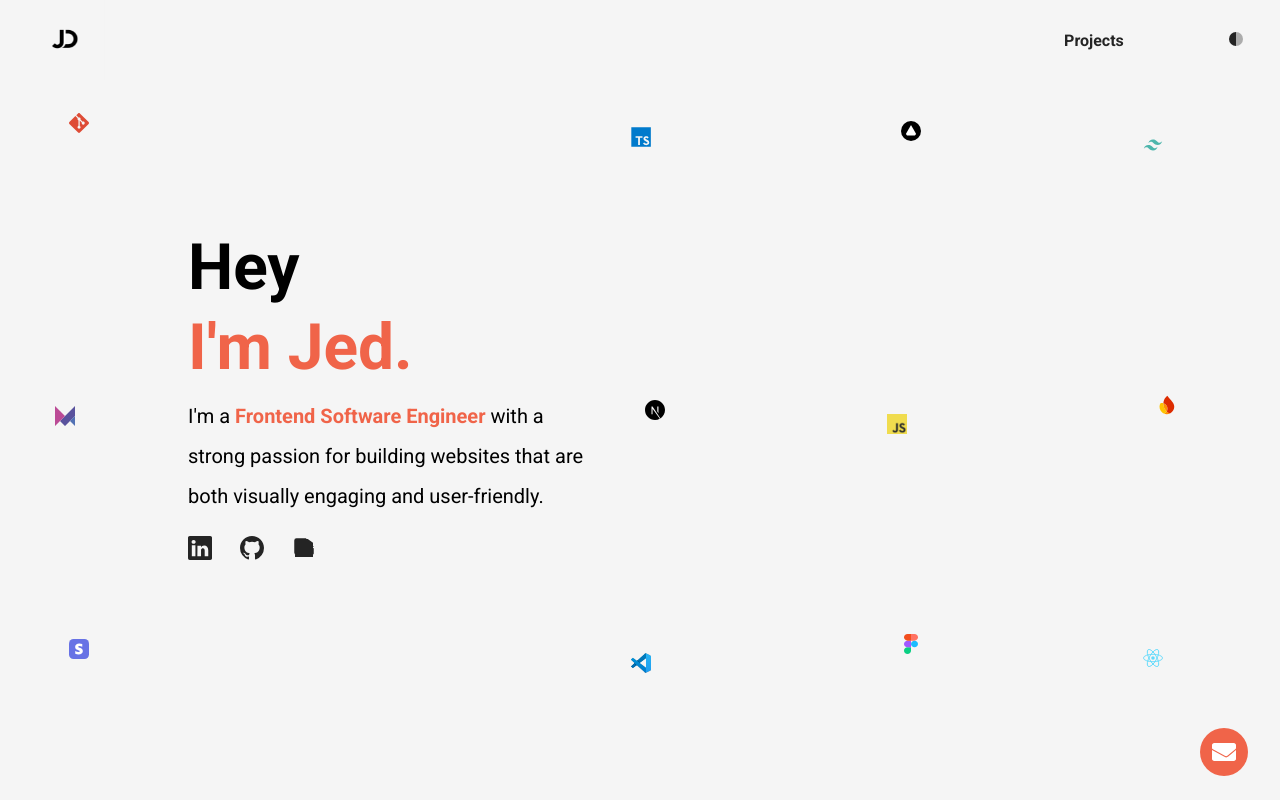
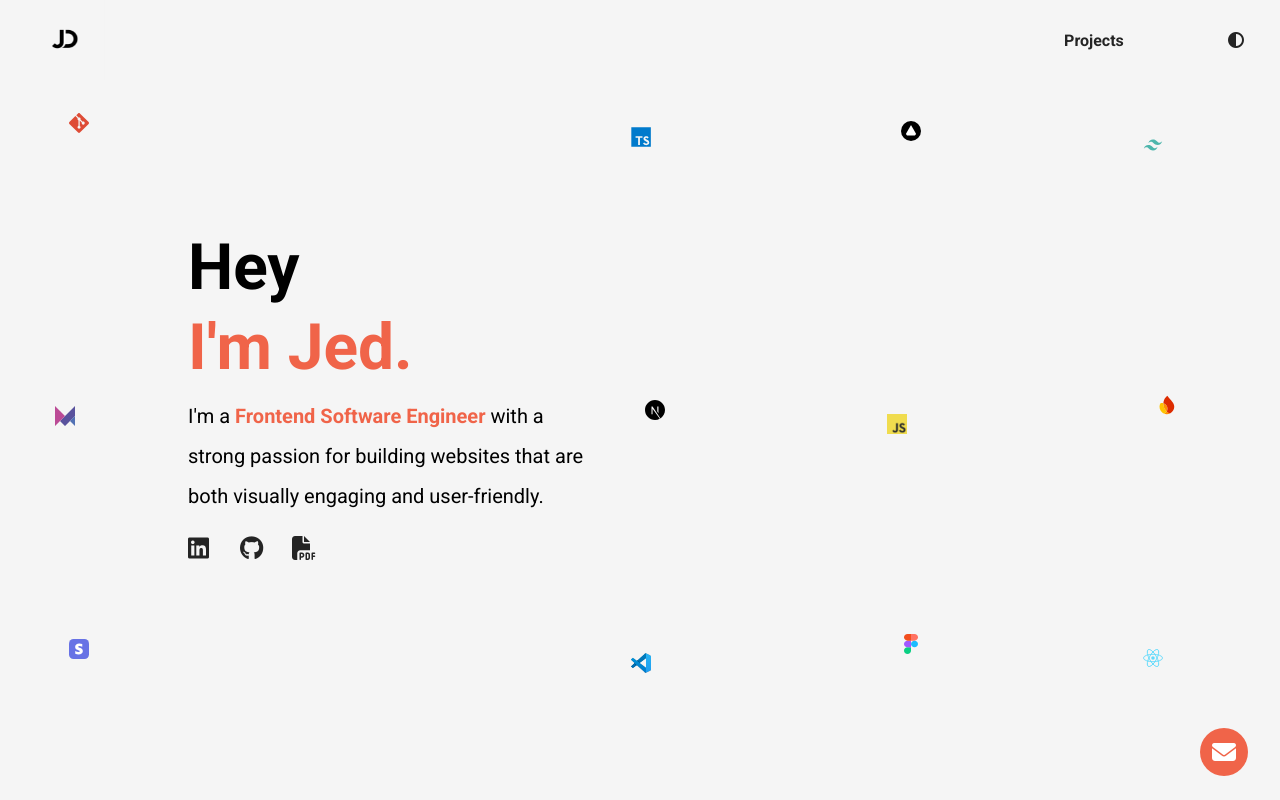
Before and after one commit to jeddelich/next-portfolio, a Next.js app: page / in a window 1280 px wide. Shown: the top 800 px of the page. Built offline with nearby package versions, Linux system fonts and the light colour scheme.

Commit message:
fix: undo last commit

```diff
--- a/app/layout.tsx
+++ b/app/layout.tsx
@@ -1,5 +1,6 @@
 import type { Metadata } from "next";
 import { Roboto } from "next/font/google";
+import Script from "next/script";
 import "./globals.css";
 
 // Layout
@@ -39,6 +40,11 @@ export default function RootLayout({
       className={`${roboto.variable} h-full antialiased`}
     >
       <body className="min-h-full flex flex-col">
+        <Script
+          src="https://kit.fontawesome.com/b6ac0a8ac4.js"
+          crossOrigin="anonymous"
+          strategy="afterInteractive"
+        />
         <ThemeProvider>
           <ModalProvider>
             <Navbar />
--- a/app/page.tsx
+++ b/app/page.tsx
@@ -24,32 +24,21 @@ export default function Home() {
               target="_blank"
               className={`${styles.socialLink} click`}
             >
-              <svg aria-hidden="true" viewBox="0 0 16 16" width="1em" height="1em" fill="currentColor">
-                <path d="M0 1.146C0 .513.526 0 1.175 0h13.65C15.474 0 16 .513 16 1.146v13.708c0 .633-.526 1.146-1.175 1.146H1.175A1.162 1.162 0 0 1 0 14.854zM4.943 13.5V6.169H2.542V13.5zM3.742 5.171c.837 0 1.358-.554 1.358-1.248-.015-.71-.52-1.248-1.342-1.248S2.4 3.213 2.4 3.923c0 .694.52 1.248 1.327 1.248zm9.758 8.329v-4.025c0-2.155-1.149-3.158-2.681-3.158-1.235 0-1.79.68-2.099 1.157h-.03v-.994H6.29c.03.658 0 7.02 0 7.02h2.4V9.58c0-.21.015-.42.077-.57.168-.42.55-.856 1.19-.856.84 0 1.176.646 1.176 1.593V13.5z" />
-              </svg>
+              <i className="fa-brands fa-linkedin"></i>
             </a>
             <a
               href="https://github.com/jeddelich"
               target="_blank"
               className={`${styles.socialLink} click`}
             >
-              <svg aria-hidden="true" viewBox="0 0 16 16" width="1em" height="1em" fill="currentColor">
-                <path d="M8 0C3.58 0 0 3.58 0 8a8 8 0 0 0 5.47 7.59c.4.07.55-.17.55-.38 0-.19-.01-.82-.01-1.49-2.01.37-2.53-.49-2.69-.94-.09-.23-.48-.94-.82-1.13-.28-.15-.68-.52-.01-.53.63-.01 1.08.58 1.23.82.72 1.21 1.87.87 2.33.66.07-.52.28-.87.51-1.07-1.78-.2-3.64-.89-3.64-3.95 0-.87.31-1.59.82-2.15-.08-.2-.36-1.02.08-2.12 0 0 .67-.21 2.2.82a7.63 7.63 0 0 1 4 0c1.53-1.04 2.2-.82 2.2-.82.44 1.1.16 1.92.08 2.12.51.56.82 1.27.82 2.15 0 3.07-1.87 3.75-3.65 3.95.29.25.54.73.54 1.48 0 1.07-.01 1.93-.01 2.2 0 .21.15.46.55.38A8.01 8.01 0 0 0 16 8c0-4.42-3.58-8-8-8" />
-              </svg>
+              <i className="fa-brands fa-github"></i>
             </a>
             <a
               className={`${styles.socialLink} click`}
               href="https://docs.google.com/document/d/1ERrjHAJd3pF_YNKKpFaNXXVOQ65JDc1v/edit?usp=sharing&ouid=114423874225935714907&rtpof=true&sd=true"
               target="_blank"
             >
-              <svg aria-hidden="true" viewBox="0 0 16 16" width="1em" height="1em" fill="currentColor">
-                <path d="M5.523 6.667h.72c.805 0 1.486.356 1.486 1.21 0 .855-.681 1.222-1.486 1.222h-.419V10H5.522z" />
-                <path d="M5.824 7.037v1.69h.378c.56 0 .869-.242.869-.85 0-.61-.31-.84-.869-.84z" />
-                <path d="M8.795 6.667h.99c1.06 0 1.812.59 1.812 1.666C11.597 9.41 10.844 10 9.785 10h-.99z" />
-                <path d="M9.095 7.037v2.593h.63c.735 0 1.25-.38 1.25-1.297 0-.914-.515-1.296-1.25-1.296z" />
-                <path d="M12.668 6.667h1.908v.37h-1.607v1.02h1.449v.369h-1.449V10h-.3z" />
-                <path d="M14 4.5V14H2V2h8.5zm-7.5 2a.75.75 0 0 0-.75.75v2.5c0 .414.336.75.75.75h3.5a.75.75 0 0 0 .75-.75v-.5h2.5a.75.75 0 0 0 .75-.75v-.25h.5v2.5A1.5 1.5 0 0 1 13 12.5H3A1.5 1.5 0 0 1 1.5 11V3A1.5 1.5 0 0 1 3 1.5h6.5V4A.5.5 0 0 0 10 4.5z" />
-              </svg>
+              <i className="fa-solid fa-file-pdf"></i>
             </a>
           </div>
         </header>
--- a/components/layout/Navbar.module.css
+++ b/components/layout/Navbar.module.css
@@ -111,12 +111,12 @@
 }
 
 :global(.dark-theme) .navLinkAnchor,
-:global(.dark-theme) .themeIcon {
+:global(.dark-theme .fa-circle-half-stroke) {
   color: white;
 }
 
-.themeIcon {
-  display: block;
+:global(.dark-theme .fa-arrow-down) {
+  color: white;
 }
 
 @media (max-width: 480px) {
--- a/components/layout/Navbar.tsx
+++ b/components/layout/Navbar.tsx
@@ -61,17 +61,7 @@ function Navbar() {
             href="#"
             className={`${styles.navLinkAnchor} link__hover-effect link__hover-effect--black`}
           >
-            <svg
-              aria-hidden="true"
-              viewBox="0 0 512 512"
-              width="1em"
-              height="1em"
-              fill="currentColor"
-              className={styles.themeIcon}
-            >
-              <path d="M256 32a224 224 0 1 0 0 448V32z" />
-              <path d="M256 32a224 224 0 0 1 0 448z" opacity="0.35" />
-            </svg>
+            <i className="fa-solid fa-circle-half-stroke"></i>
           </a>
         </li>
       </ul>
--- a/components/ui/LandingClientShell.module.css
+++ b/components/ui/LandingClientShell.module.css
@@ -38,7 +38,7 @@
   align-items: center;
 }
 
-.mailBtn svg {
+.mailBtn i {
   display: flex;
   align-items: center;
   justify-content: center;
--- a/components/ui/LandingClientShell.tsx
+++ b/components/ui/LandingClientShell.tsx
@@ -35,10 +35,7 @@ function LandingClientShell({ techStack, children }: LandingClientShellProps) {
         <>
           <a href="#" className={styles.mailBtnWrapper}>
             <button className={`${styles.mailBtn} click`} onClick={() => toggleModal()}>
-              <svg aria-hidden="true" viewBox="0 0 512 512" width="1em" height="1em" fill="currentColor">
-                <path d="M502.3 190.8L327.4 338c-15.4 13-37.4 13-52.8 0L9.7 190.8C3.8 185.8 0 178.5 0 170.8V112c0-26.5 21.5-48 48-48h416c26.5 0 48 21.5 48 48v58.8c0 7.7-3.8 15-9.7 20z" />
-                <path d="M0 214.6v185.4c0 26.5 21.5 48 48 48h416c26.5 0 48-21.5 48-48V214.6L346.8 354.4c-26.6 22.4-65 22.4-91.6 0L0 214.6z" />
-              </svg>
+              <i className="fa-solid fa-envelope"></i>
             </button>
           </a>
           <ScrollDown />
--- a/components/ui/Modal.tsx
+++ b/components/ui/Modal.tsx
@@ -45,17 +45,10 @@ function Modal() {
   return (
     <div className={styles.modal}>
       <div className={`${styles.modal__half} ${styles.modal__about}`}>
-        <svg
-          aria-hidden="true"
-          viewBox="0 0 384 512"
-          width="1em"
-          height="1em"
-          fill="currentColor"
-          className={`${styles.modal__exit} ${styles.modal__exitAbout} click`}
+        <i
+          className={`fa-solid fa-times ${styles.modal__exit} ${styles.modal__exitAbout} click`}
           onClick={() => toggleModal()}
-        >
-          <path d="M55.1 73.4c-12.5-12.5-12.5-32.8 0-45.3s32.8-12.5 45.3 0L192 119.8l91.6-91.7c12.5-12.5 32.8-12.5 45.3 0s12.5 32.8 0 45.3L237.3 165l91.6 91.6c12.5 12.5 12.5 32.8 0 45.3s-32.8 12.5-45.3 0L192 210.3l-91.6 91.6c-12.5 12.5-32.8 12.5-45.3 0s-12.5-32.8 0-45.3L146.7 165 55.1 73.4z" />
-        </svg>
+        ></i>
         <h3 className={styles.modal__title}>
           Here&apos;s more about me.
         </h3>
@@ -82,17 +75,10 @@ function Modal() {
         </p>
       </div>
       <div className={`${styles.modal__half} ${styles.modal__contact}`}>
-        <svg
-          aria-hidden="true"
-          viewBox="0 0 384 512"
-          width="1em"
-          height="1em"
-          fill="currentColor"
-          className={`${styles.modal__exit} ${styles.modal__exitContact} click`}
+        <i
+          className={`fa-solid fa-times ${styles.modal__exit} ${styles.modal__exitContact} click`}
           onClick={() => toggleModal()}
-        >
-          <path d="M55.1 73.4c-12.5-12.5-12.5-32.8 0-45.3s32.8-12.5 45.3 0L192 119.8l91.6-91.7c12.5-12.5 32.8-12.5 45.3 0s12.5 32.8 0 45.3L237.3 165l91.6 91.6c12.5 12.5 12.5 32.8 0 45.3s-32.8 12.5-45.3 0L192 210.3l-91.6 91.6c-12.5 12.5-32.8 12.5-45.3 0s-12.5-32.8 0-45.3L146.7 165 55.1 73.4z" />
-        </svg>
+        ></i>
         <h3 className={`${styles.modal__title} ${styles.centered}`}>
           Let&apos;s have a chat!
         </h3>
@@ -137,16 +123,7 @@ function Modal() {
             emailStatus === "loading" ? styles.modal__overlayVisible : ""
           }`}
         >
-          <svg
-            aria-hidden="true"
-            viewBox="0 0 512 512"
-            width="1em"
-            height="1em"
-            fill="currentColor"
-            className={styles.spinnerIcon}
-          >
-            <path d="M304 48c0 26.5-21.5 48-48 48s-48-21.5-48-48 21.5-48 48-48 48 21.5 48 48zm0 416c0 26.5-21.5 48-48 48s-48-21.5-48-48 21.5-48 48-48 48 21.5 48 48zM96 256c0 26.5-21.5 48-48 48S0 282.5 0 256s21.5-48 48-48 48 21.5 48 48zm464 0c0 26.5-21.5 48-48 48s-48-21.5-48-48 21.5-48 48-48 48 21.5 48 48zM143.4 112.6c18.7 18.7 18.7 49.1 0 67.9s-49.1 18.7-67.9 0-18.7-49.1 0-67.9 49.1-18.7 67.9 0zm293.1 293.1c18.7 18.7 18.7 49.1 0 67.9s-49.1 18.7-67.9 0-18.7-49.1 0-67.9 49.1-18.7 67.9 0z" />
-          </svg>
+          <i className="fa-solid fa-spinner"></i>
         </div>
         <div
           className={`${styles.modal__overlay} ${styles.modal__overlaySuccess} ${
--- a/components/ui/ScrollDownIcon.module.css
+++ b/components/ui/ScrollDownIcon.module.css
@@ -36,10 +36,6 @@
 
 :global(.dark-theme) .scroll__icon {
   border-color: white;
-}
-
-:global(.dark-theme) .arrow {
-  color: white;
 }
 
 .click {
--- a/components/ui/ScrollDownIcon.tsx
+++ b/components/ui/ScrollDownIcon.tsx
@@ -3,25 +3,17 @@ import styles from "./ScrollDownIcon.module.css";
 import { motion } from "framer-motion";
 
 function ScrollDown() {
+
   return (
     <motion.a
       href="#projects"
       className={styles.scroll}
       initial={{ opacity: 0 }}
-      animate={{ opacity: 1 }}
-      transition={{ duration: 0.5, delay: 6 }}
+      animate={{ opacity: 1}}
+      transition={{ duration: 0.5, delay: 6}}
     >
       <div className={`${styles.scroll__icon} ${styles.click}`}></div>
-      <svg
-        aria-hidden="true"
-        viewBox="0 0 384 512"
-        width="0.75em"
-        height="0.75em"
-        fill="currentColor"
-        className={styles.arrow}
-      >
-        <path d="M169.4 470.6c12.5 12.5 32.8 12.5 45.3 0l160-160c12.5-12.5 12.5-32.8 0-45.3s-32.8-12.5-45.3 0L224 370.7V32c0-17.7-14.3-32-32-32s-32 14.3-32 32v338.7L54.6 265.4c-12.5-12.5-32.8-12.5-45.3 0s-12.5 32.8 0 45.3l160 160z" />
-      </svg>
+      <div className={`fa-solid fa-arrow-down ${styles.arrow}`}></div>
     </motion.a>
   );
 }
```
